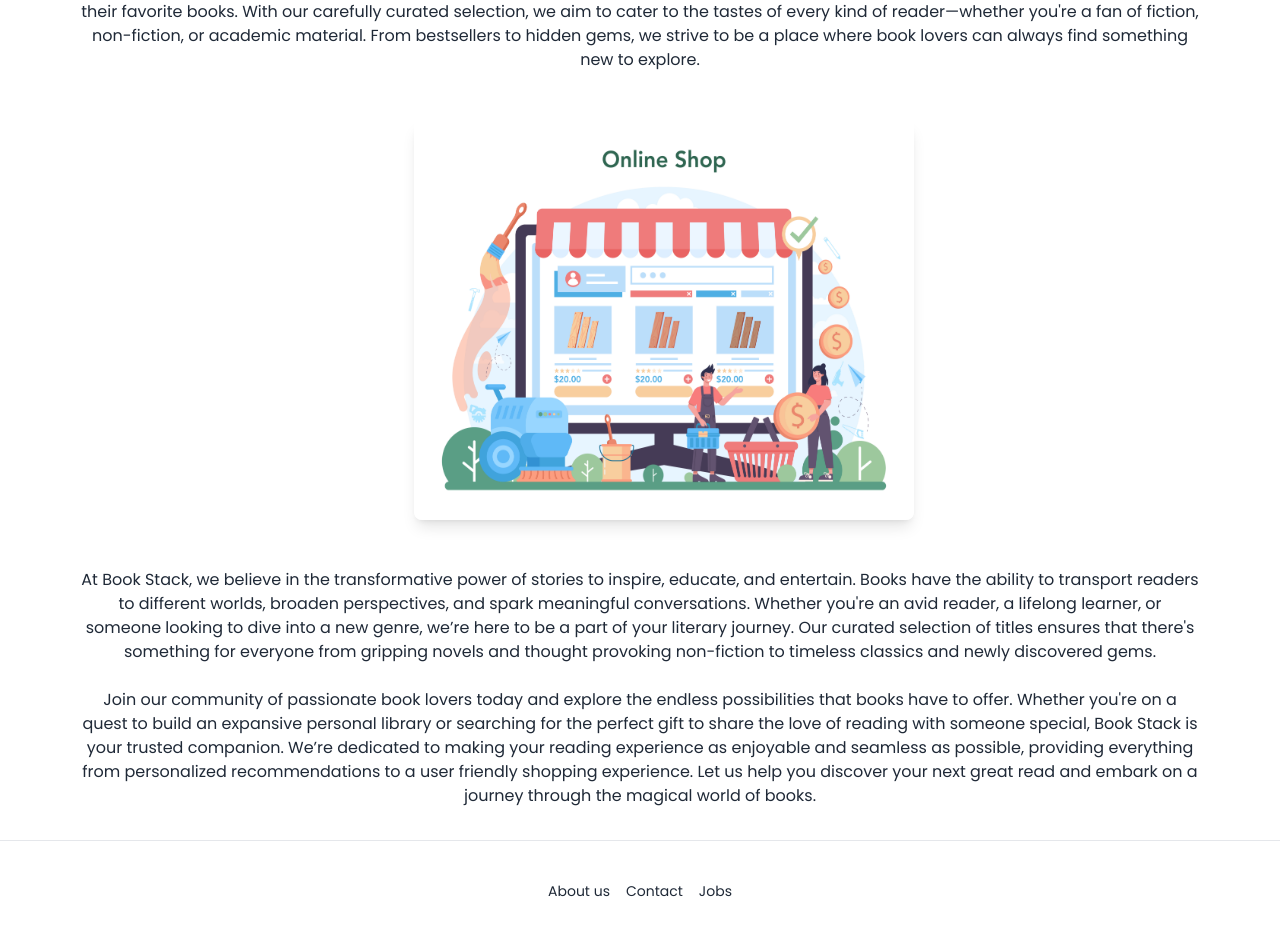
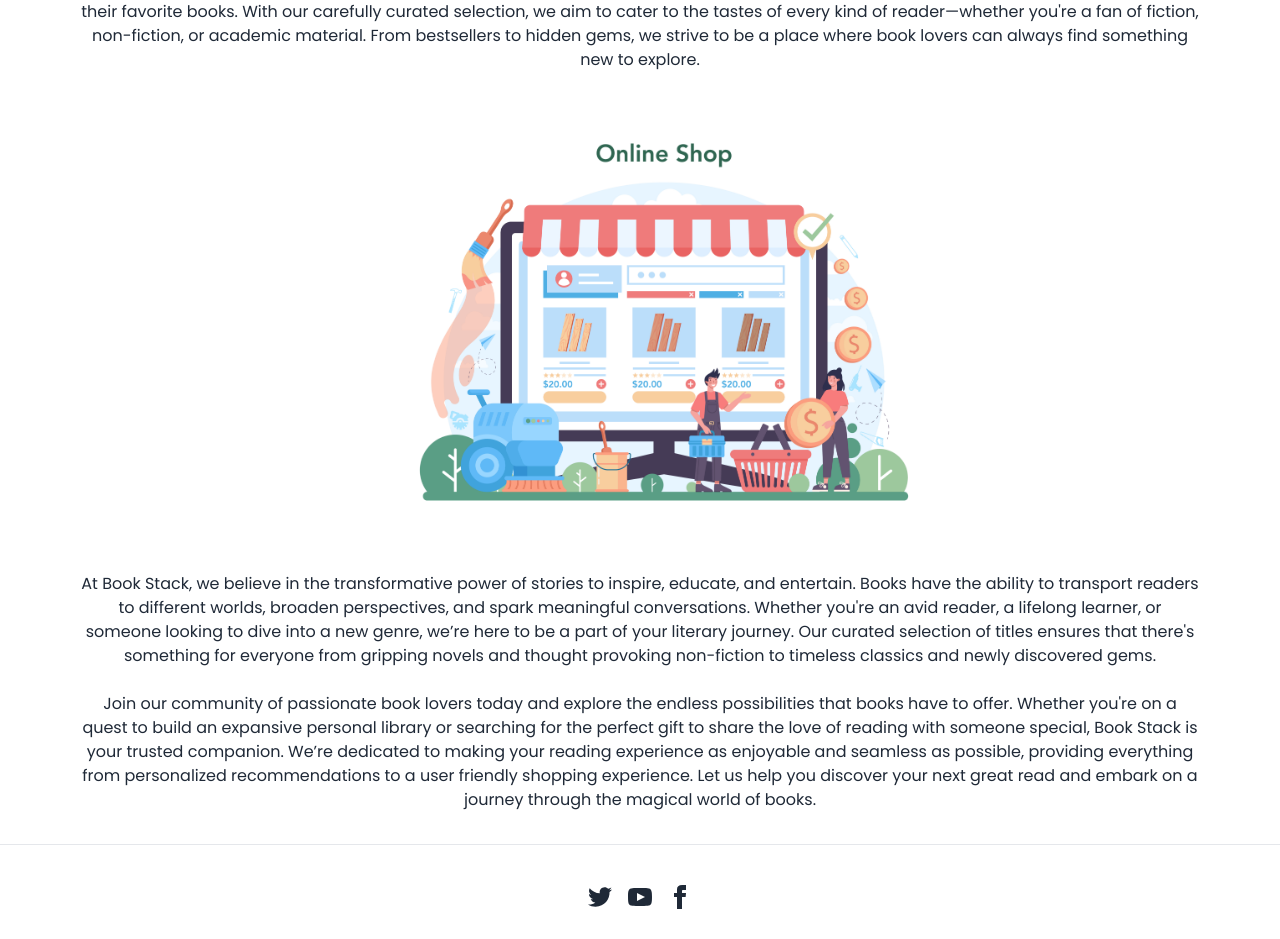
Before and after one commit to annnanya/stackstore, a React (Vite) app in the folder Frontend/: page /about in a window 1280 px wide. Shown: the part 248-1187 px from the top of the page. Built offline with nearby package versions, Linux system fonts and the light colour scheme; a web font is replaced by a local one.

Commit message:
ref#123 - ui fixes

```diff
--- a/Frontend/src/components/About.jsx
+++ b/Frontend/src/components/About.jsx
@@ -20,14 +20,14 @@ const AboutPage = () => {
                         academic material. From bestsellers to hidden gems, we strive to be a
                         place where book lovers can always find something new to explore.
                     </p>
-                    <div className="flex justify-center mt-12">
+                    <div className="flex justify-center mt-10">
                         <img
                             src={BookStore}
                             alt="Bookstore Image"
-                            className="rounded-lg shadow-lg md:w-[500px] md:h-[400px] md:ml-12"
+                            className="rounded-lg md:w-[550px] md:h-[420px] md:ml-12"
                         />
                     </div>
-                    <p className="mt-12">
+                    <p className="mt-10">
                         At Book Stack, we believe in the transformative power of stories to inspire, educate,
                         and entertain. Books have the ability to transport readers to different worlds, broaden
                         perspectives, and spark meaningful conversations. Whether you're an avid reader,
--- a/Frontend/src/components/Footer.jsx
+++ b/Frontend/src/components/Footer.jsx
@@ -6,11 +6,11 @@ const Footer = () => {
             <hr />
             <footer
                 className="footer footer-center text-base-content rounded p-10 bg-cover bg-center">
-                <nav className="grid grid-flow-col gap-4">
+                {/* <nav className="grid grid-flow-col gap-4">
                     <a className="link link-hover">About us</a>
                     <a className="link link-hover">Contact</a>
                     <a className="link link-hover">Jobs</a>
-                </nav>
+                </nav> */}
                 <nav>
                     <div className="grid grid-flow-col gap-4">
                         <a>
```
